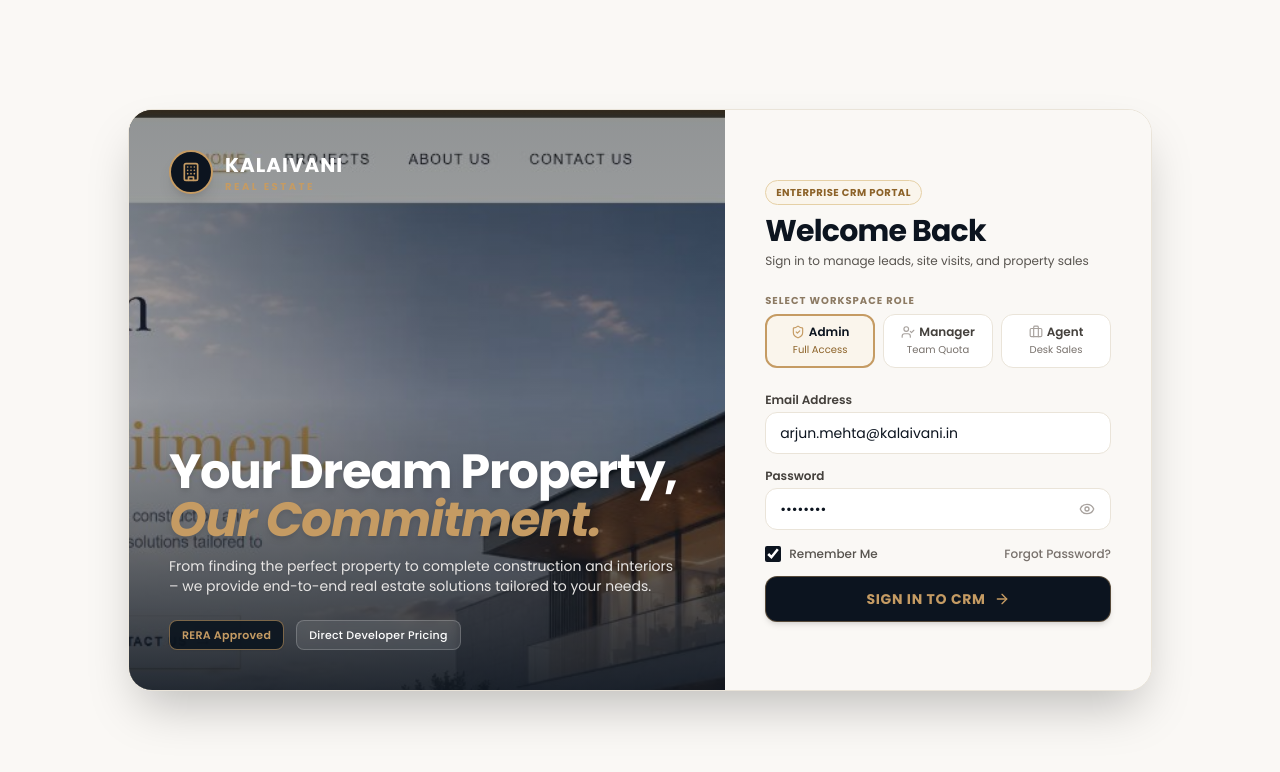
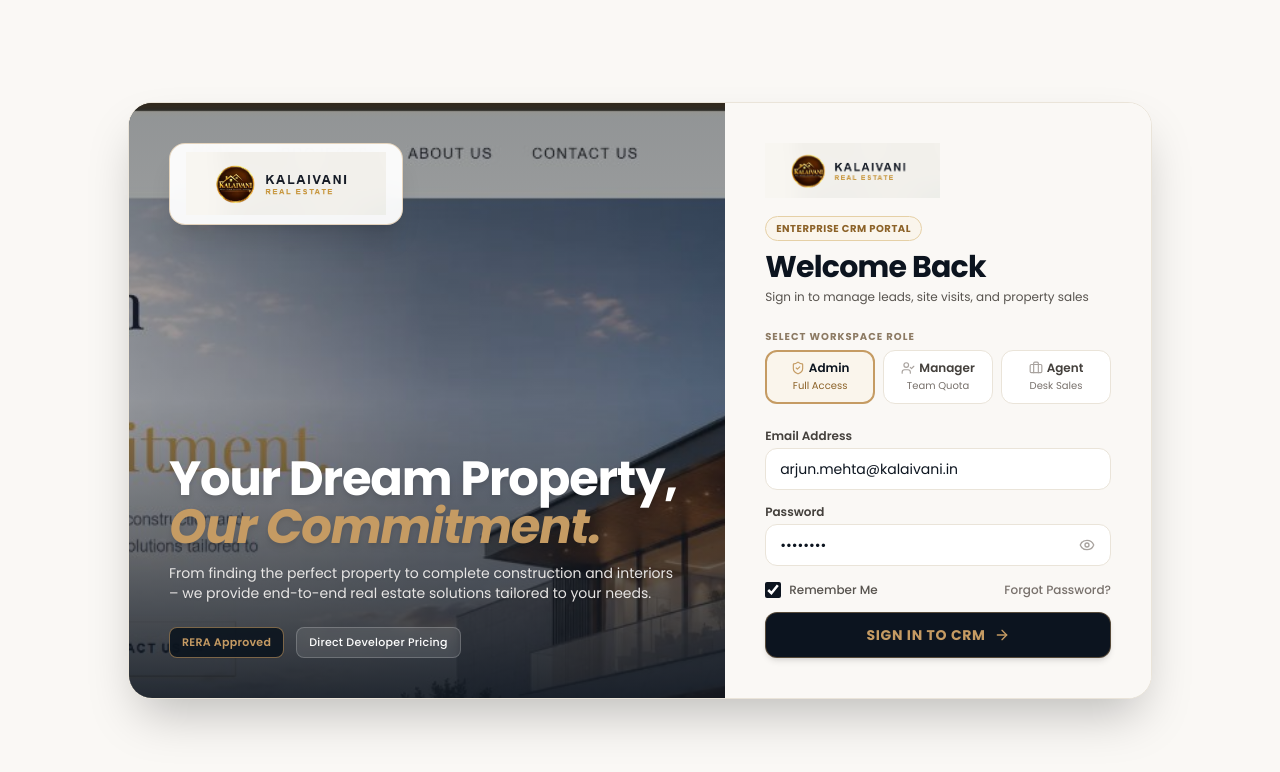
Before and after one commit to Gitdeep982003/LMS, a Next.js app: page /login in a window 1280 px wide. Shown: the top 772 px of the page. Built offline with nearby package versions, Linux system fonts and the light colour scheme.

Commit message:
logo fixed

```diff
--- a/app/(auth)/login/page.tsx
+++ b/app/(auth)/login/page.tsx
@@ -72,17 +72,13 @@ export default function LoginPage() {
           <div className="absolute inset-0 bg-gradient-to-t from-[#0C141F]/90 via-[#0C141F]/30 to-[#0C141F]/40" />
 
           {/* Top-Left: Kalaivani Luxury Brand Emblem */}
-          <div className="relative z-20 flex items-center gap-3">
-            <div className="w-11 h-11 rounded-full bg-[#0C141F] border-2 border-[#C59B63] flex items-center justify-center shadow-lg shrink-0">
-              <Building className="w-5 h-5 text-[#C59B63]" />
-            </div>
-            <div>
-              <span className="font-poppins font-bold text-lg sm:text-xl tracking-wider text-white block leading-tight">
-                KALAIVANI
-              </span>
-              <span className="text-[10px] text-[#C59B63] font-bold tracking-[0.25em] uppercase block">
-                Real Estate
-              </span>
+          <div className="relative z-20 flex items-center">
+            <div className="bg-white/95 backdrop-blur-md rounded-2xl px-4 py-2 shadow-xl border border-[#C59B63]/40">
+              <img
+                src="/kalaivani-logo.png"
+                alt="Kalaivani Real Estate Logo"
+                className="h-12 sm:h-14 md:h-16 w-auto object-contain"
+              />
             </div>
           </div>
 
@@ -117,6 +113,13 @@ export default function LoginPage() {
           <div className="w-full space-y-5">
             {/* Header */}
             <div>
+              <div className="flex items-center gap-2 mb-4">
+                <img
+                  src="/kalaivani-logo.png"
+                  alt="Kalaivani Logo"
+                  className="h-12 sm:h-14 w-auto object-contain"
+                />
+              </div>
               <div className="inline-flex items-center gap-1.5 px-2.5 py-1 rounded-full bg-[#FAF5EC] border border-[#E5D0A6] text-[10px] font-bold text-[#8C6228] uppercase tracking-wider mb-2">
                 Enterprise CRM Portal
               </div>
--- a/app/layout.tsx
+++ b/app/layout.tsx
@@ -12,6 +12,11 @@ const poppins = Poppins({
 export const metadata: Metadata = {
   title: 'Kalaivani Real Estate | Lead Management System (LMS)',
   description: 'Your Dream Property, Our Commitment. Real Estate CRM & Brokerage Platform',
+  icons: {
+    icon: '/kalaivani-logo.png',
+    shortcut: '/kalaivani-logo.png',
+    apple: '/kalaivani-logo.png',
+  },
 };
 
 export default function RootLayout({
--- a/components/layout/Header.tsx
+++ b/components/layout/Header.tsx
@@ -45,13 +45,22 @@ export function Header({ onMenuClick }: { onMenuClick: () => void }) {
     <>
       <header className="sticky top-0 z-30 flex items-center justify-between h-16 px-4 sm:px-6 bg-[#FAF8F5]/95 backdrop-blur-md border-b border-[#EAE4D9] shadow-xs">
         {/* Left Section: Mobile Menu + Search */}
-        <div className="flex items-center gap-3 lg:gap-4 flex-1 max-w-xl">
+        <div className="flex items-center gap-2.5 sm:gap-3 lg:gap-4 flex-1 max-w-xl">
           <button
             onClick={onMenuClick}
             className="lg:hidden p-2 rounded-xl text-stone-600 hover:bg-[#F2EDE4] focus:outline-none"
+            aria-label="Open Navigation"
           >
             <Menu className="w-5 h-5" />
           </button>
+
+          <Link href="/dashboard" className="lg:hidden shrink-0 flex items-center">
+            <img
+              src="/kalaivani-logo.png"
+              alt="Kalaivani Real Estate"
+              className="h-9 sm:h-10 w-auto object-contain"
+            />
+          </Link>
 
           <form onSubmit={handleSearchSubmit} className="relative w-full max-w-md">
             <Search className="absolute left-3.5 top-1/2 -translate-y-1/2 w-4 h-4 text-stone-400" />
--- a/components/layout/Sidebar.tsx
+++ b/components/layout/Sidebar.tsx
@@ -119,39 +119,29 @@ export function Sidebar({
       >
         {/* Brand Header & Toggle - Luxury Real Estate Emblem */}
         {collapsed ? (
-          <div className="flex flex-col items-center justify-center py-3 px-2 border-b border-[#EAE4D9] bg-[#FAF8F5] shrink-0 gap-2">
+          <div className="flex flex-col items-center justify-center h-16 px-2 border-b border-[#EAE4D9] bg-[#FAF8F5] shrink-0 gap-1">
             <Link href="/dashboard" className="shrink-0 group" title="Kalaivani Real Estate">
-              <div className="w-10 h-10 rounded-full bg-[#0C141F] border border-[#C59B63]/60 flex items-center justify-center shadow-xs group-hover:border-[#C59B63] transition-colors">
-                <Building className="w-4 h-4 text-[#C59B63]" />
+              <div className="w-10 h-10 rounded-xl overflow-hidden border border-[#C59B63]/60 flex items-center justify-center shadow-xs group-hover:border-[#C59B63] transition-colors bg-[#FAF8F5]">
+                <img
+                  src="/kalaivani-logo.png"
+                  alt="Kalaivani Emblem"
+                  className="h-10 max-w-none object-cover object-left"
+                />
               </div>
             </Link>
-            <button
-              onClick={() => setCollapsed(false)}
-              className="p-1.5 rounded-lg text-stone-400 hover:text-stone-800 hover:bg-[#F2EDE4] transition-colors"
-              title="Expand Sidebar"
-              aria-label="Expand Sidebar"
-            >
-              <ChevronsRight className="w-4 h-4" />
-            </button>
           </div>
         ) : (
-          <div className="flex items-center justify-between h-16 px-4 border-b border-[#EAE4D9] bg-[#FAF8F5] shrink-0">
-            <Link href="/dashboard" className="flex items-center gap-3 overflow-hidden flex-1 group">
-              <div className="w-10 h-10 rounded-full bg-[#0C141F] border border-[#C59B63]/60 flex items-center justify-center shrink-0 shadow-xs group-hover:border-[#C59B63] transition-colors">
-                <Building className="w-5 h-5 text-[#C59B63]" />
-              </div>
-              <div className="flex flex-col min-w-0">
-                <span className="font-poppins font-bold text-base tracking-wider text-[#0C141F] truncate">
-                  KALAIVANI
-                </span>
-                <span className="text-[9px] text-[#C59B63] font-bold tracking-[0.2em] uppercase truncate">
-                  Real Estate
-                </span>
-              </div>
+          <div className="flex items-center justify-between h-16 px-3.5 border-b border-[#EAE4D9] bg-[#FAF8F5] shrink-0">
+            <Link href="/dashboard" className="flex items-center gap-2 overflow-hidden flex-1 group">
+              <img
+                src="/kalaivani-logo.png"
+                alt="Kalaivani Real Estate Logo"
+                className="h-11 w-auto max-w-[190px] object-contain group-hover:opacity-95 transition-opacity"
+              />
             </Link>
             <button
               onClick={() => setCollapsed(true)}
-              className="p-1.5 rounded-lg text-stone-400 hover:text-stone-800 hover:bg-[#F2EDE4] transition-colors ml-2 shrink-0"
+              className="p-1.5 rounded-lg text-stone-400 hover:text-stone-800 hover:bg-[#F2EDE4] transition-colors ml-1 shrink-0"
               title="Collapse Sidebar"
               aria-label="Collapse Sidebar"
             >
```
Also changed, not shown: public/kalaivani-logo.png (added).
